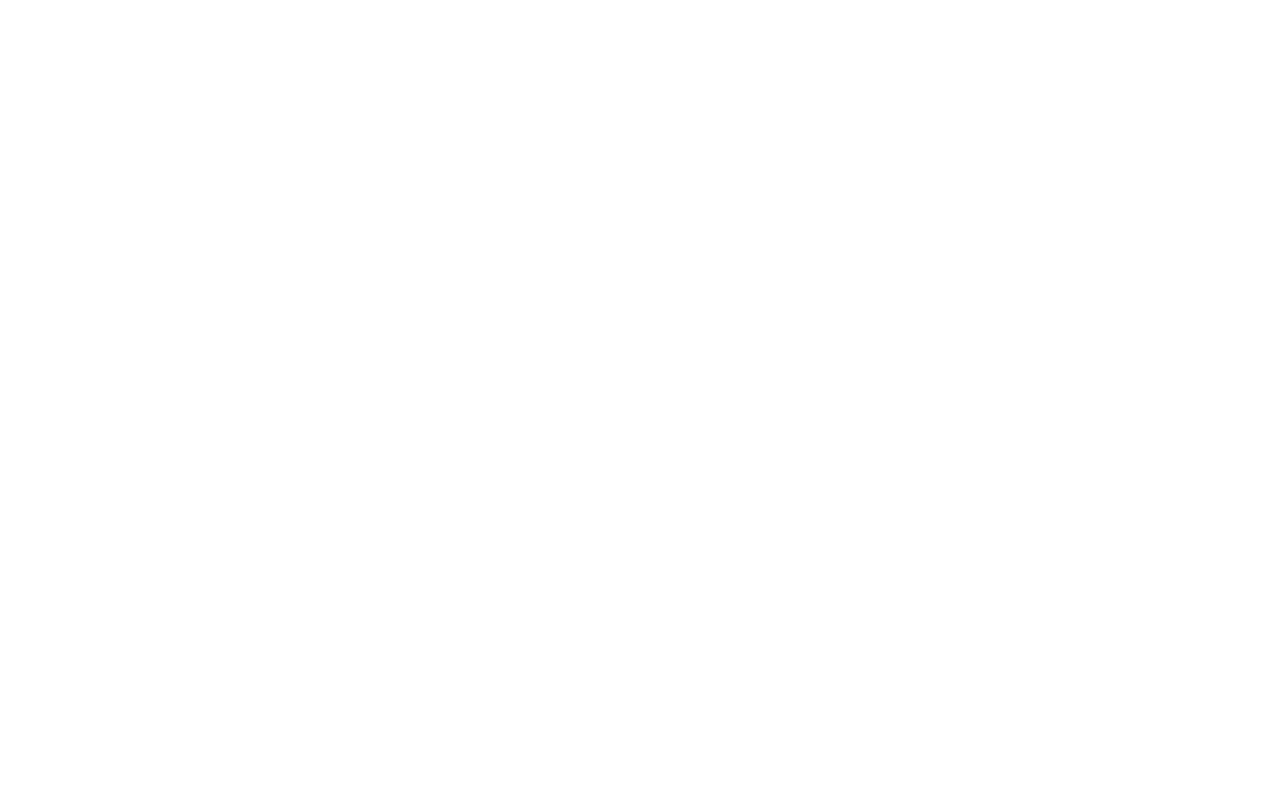
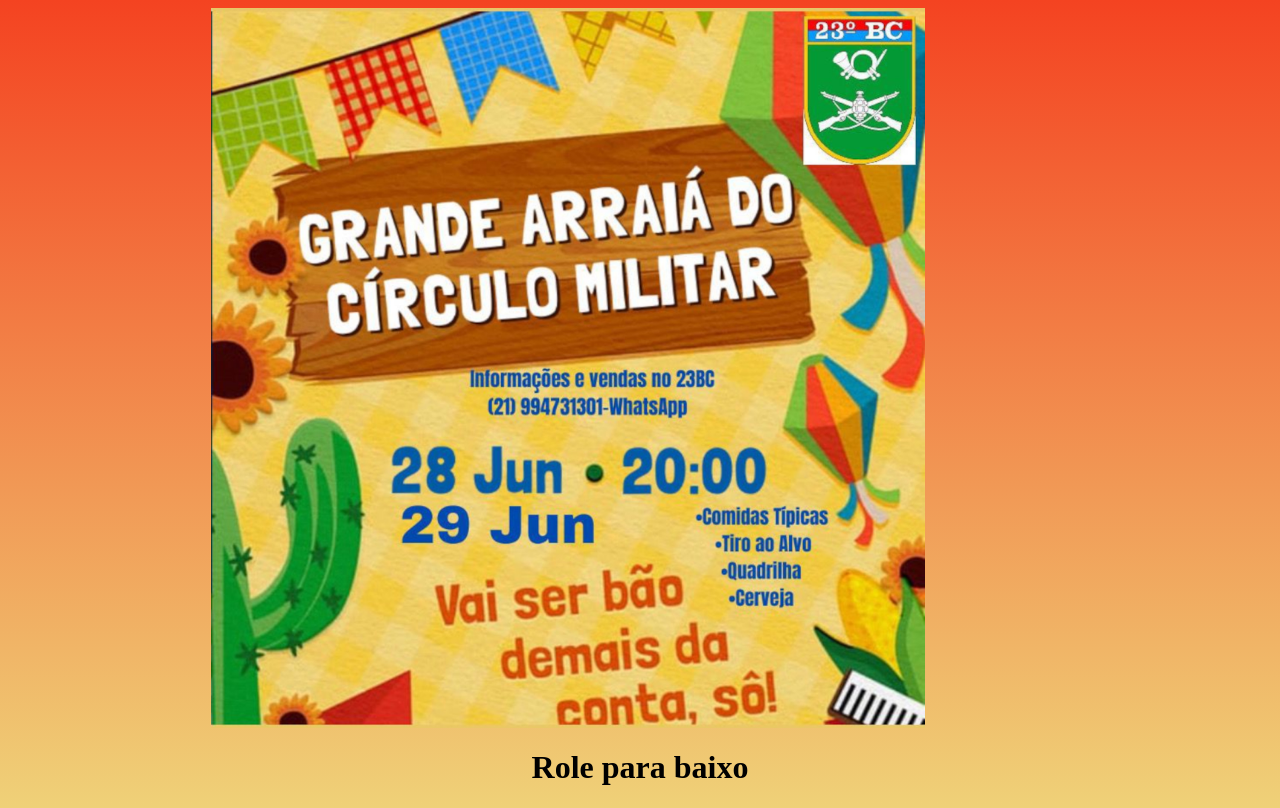
Before and after one commit to josehenriquedasilva/Projeto-Junino, a plain HTML site: page index.html in a window 1280 px wide. Drawn offline with Linux system fonts and the light colour scheme.

Commit message:
primeiras modificações

```diff
--- a/index.html
+++ b/index.html
@@ -4,8 +4,19 @@
     <meta charset="UTF-8">
     <meta name="viewport" content="width=device-width, initial-scale=1.0">
     <title>Evento junino</title>
+    <link rel="stylesheet" href="style.css">
 </head>
 <body>
+    <header>
+        <section id="imagem">
 
+        </section>
+    </header>
+    <main>
+        <h1>Role para baixo</h1>
+    </main>
+    <footer>
+
+    </footer>
 </body>
 </html>
--- /dev/null
+++ b/style.css
@@ -0,0 +1,29 @@
+@charset "UTF-8";
+
+
+body {
+    background-image: linear-gradient(to top, #EFD178, #F44321);
+}
+
+
+header {
+    min-width: 300px;
+    min-height: 300px;
+}
+
+section {
+    display: block;
+}
+
+#imagem {
+    background-image: url('imagens/imagem2.jpg');
+    background-size: contain;
+    background-repeat: no-repeat;
+    height: 90vh;
+    max-width: 858px;
+    margin: auto;
+}
+
+main h1 {
+    text-align: center;
+}
```
Also changed, not shown: imagens/Imagem do WhatsApp de 2024-06-14 à(s) 07.35.21_270f25eb.jpg (added), imagens/imagem2.jpg (added).
